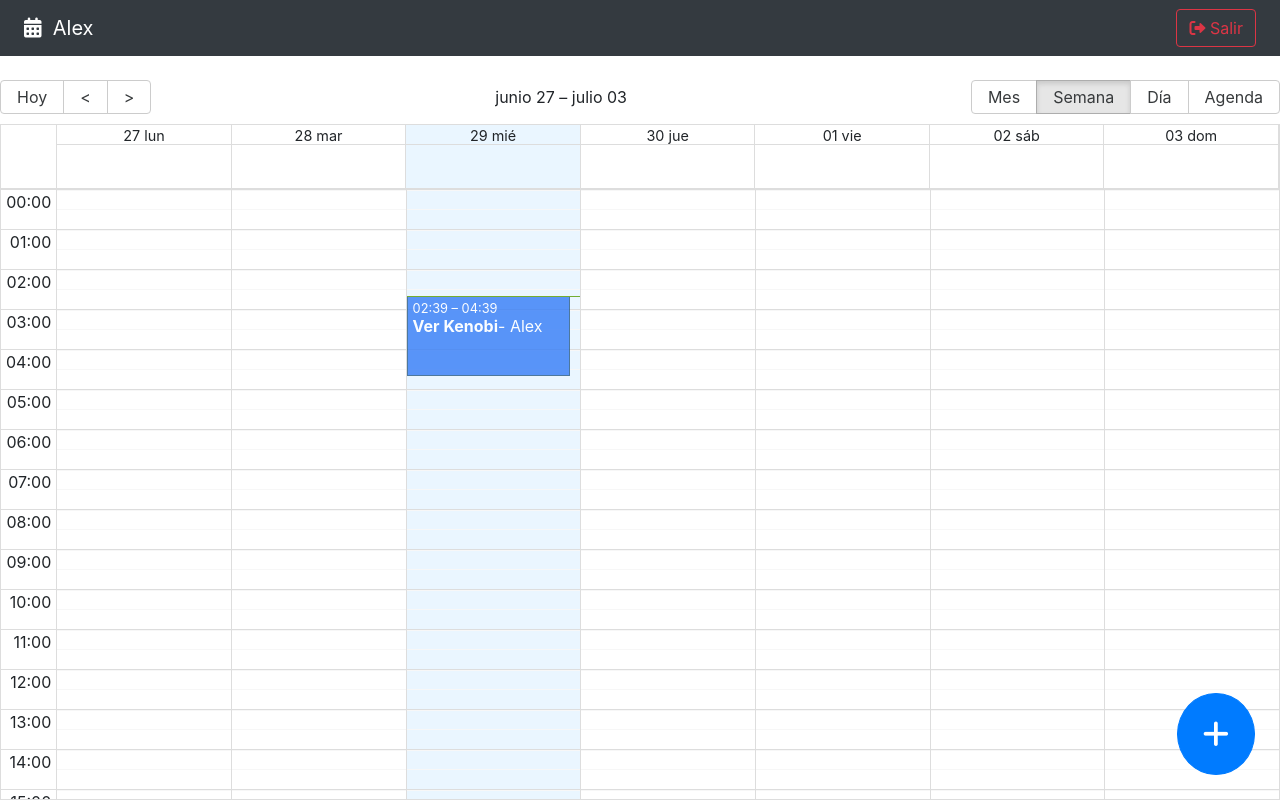
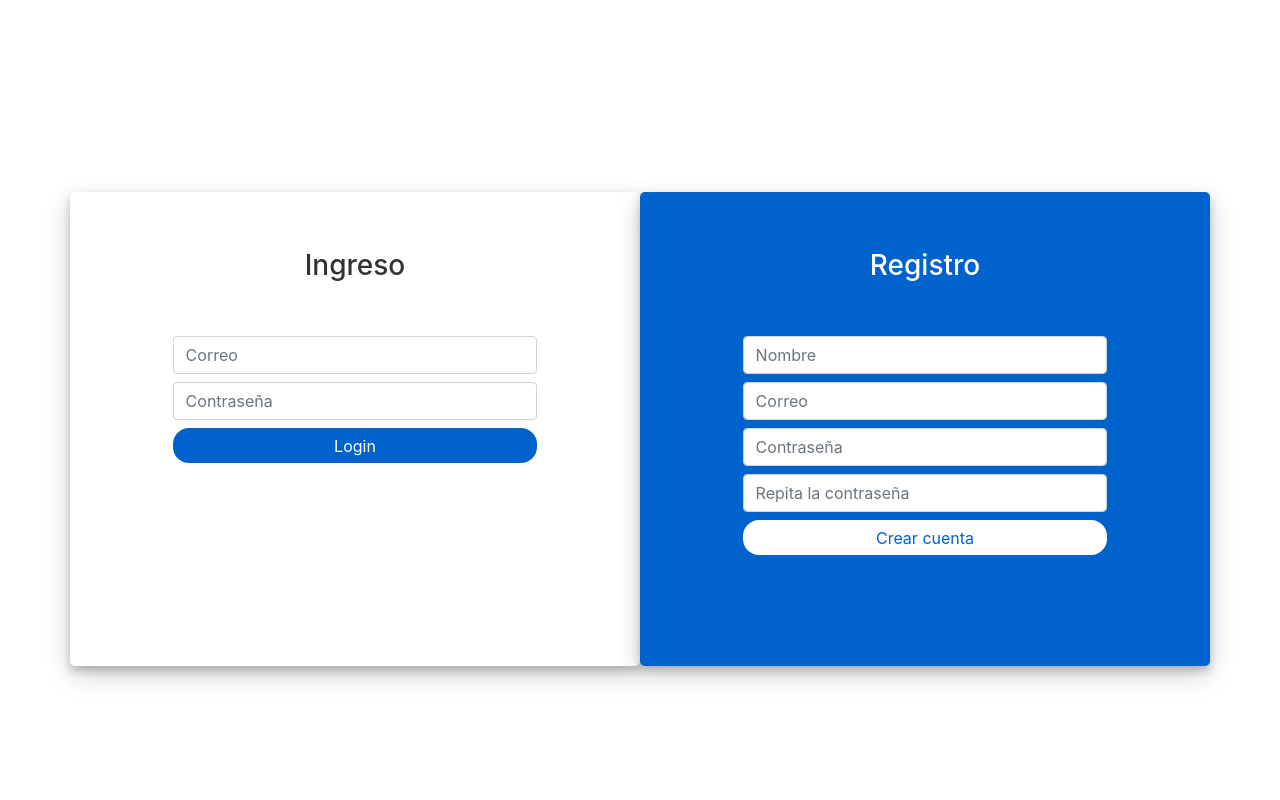
Before and after one commit to axSheru/React-calendar-app-2022, a React (Vite) app: page /auth/login in a window 1280 px wide. Built offline with nearby package versions, Linux system fonts and the light colour scheme.

Commit message:
FEAT: Used chekAuthToken and status from useAuthStore hook to render the right screen.

```diff
--- a/src/router/AppRouter.jsx
+++ b/src/router/AppRouter.jsx
@@ -1,16 +1,29 @@
+import { useEffect } from "react";
 import { Navigate, Route, Routes } from "react-router-dom";
 import { LoginPage } from "../auth";
 import { CalendarPage } from "../calendar";
+import { useAuthStore } from "../hooks";
 
 
 export const AppRouter = () => {
 
-    const authStatus = 'authenticated';
+    const { status, checkAuthToken } = useAuthStore();
+
+    useEffect(() => {
+      checkAuthToken();
+    }, []);
+
+
+    if ( status === 'checking' ) {
+        return (
+            <h3>Cargando...</h3>
+        );
+    }
 
     return (
         <Routes>
             {
-                ( authStatus === 'not-authenticated' )
+                ( status === 'not-authenticated' )
                 ? <Route path="/auth/*" element={ <LoginPage /> } />
                 : <Route path="/*" element={ <CalendarPage /> } />
             }
```
